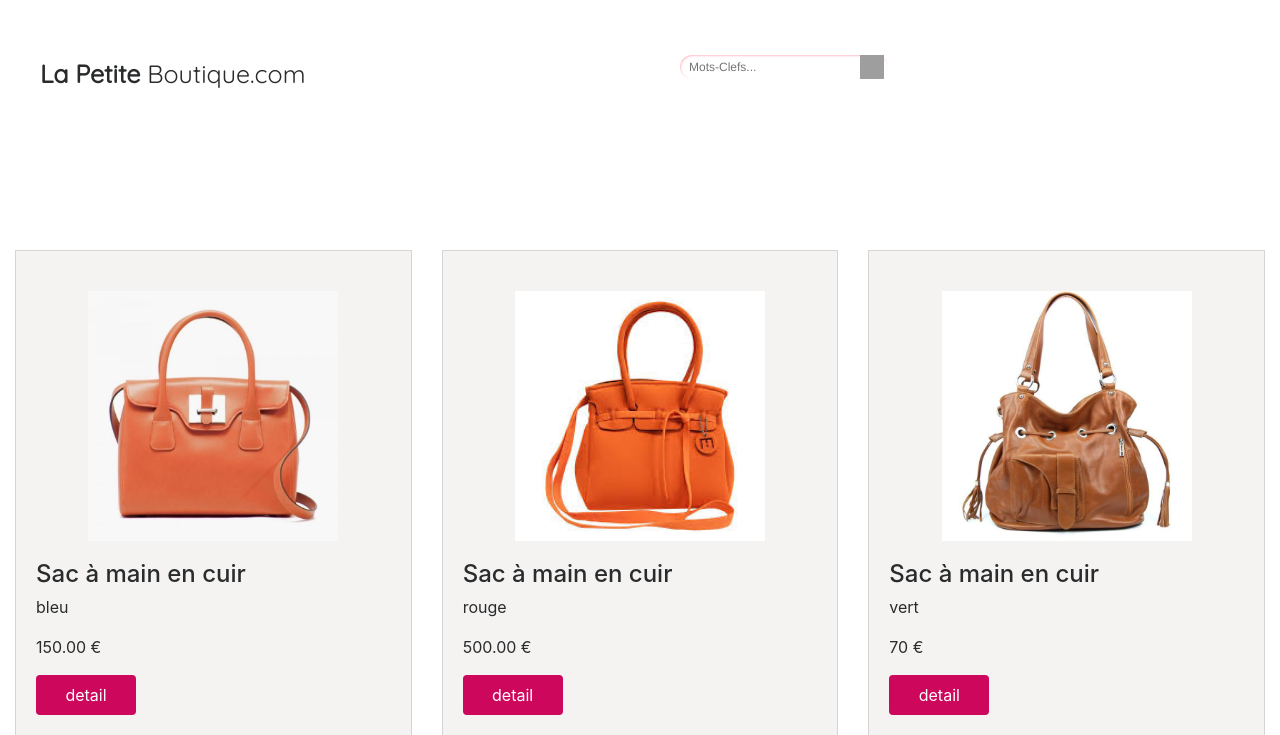
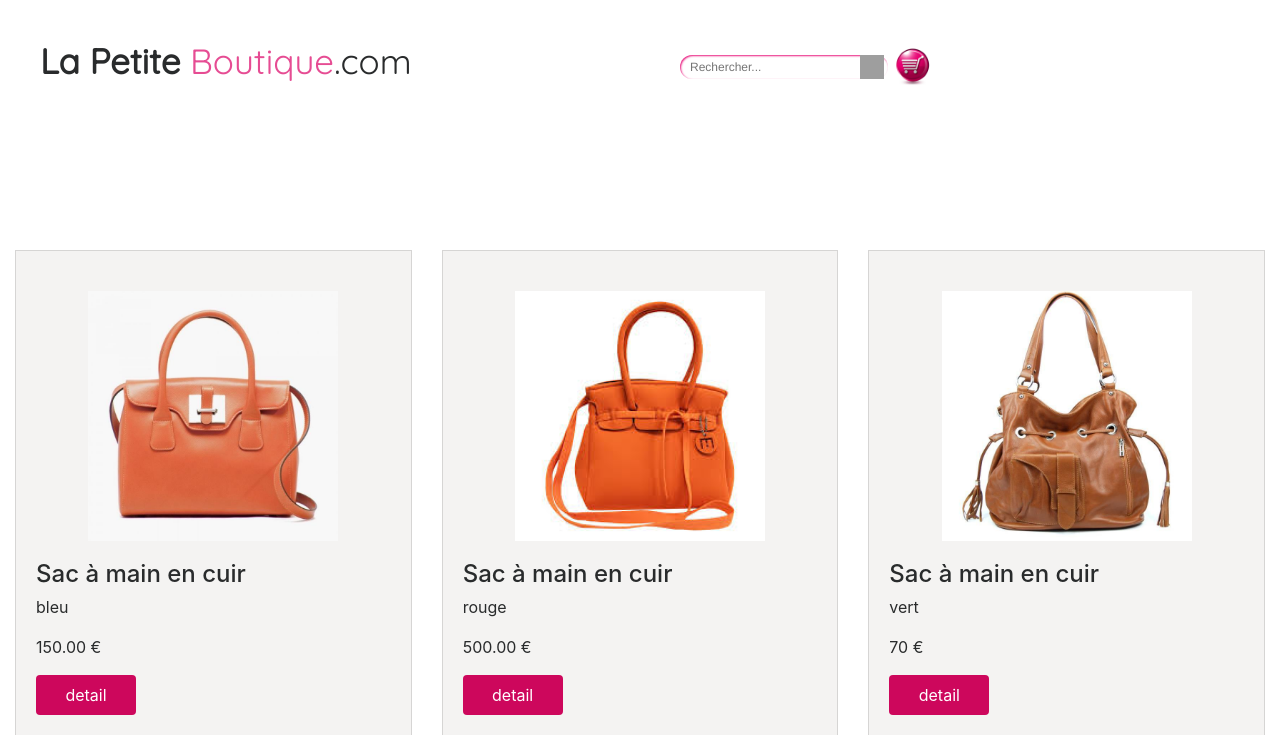
Before and after one commit to Simplon-Roubaix/sahbia_amelie, a PHP site: page / in a window 1280 px wide. Shown: the top 735 px of the page. Run offline with PHP 8.4, Linux system fonts and the light colour scheme; grey boxes are pictures that could not be loaded.

Commit message:
4 commit header

```diff
--- a/css/main.css
+++ b/css/main.css
@@ -102,7 +102,7 @@ background-color:white;
 height: 250px;
 padding-top: 55px;
 font-family: 'Quicksand', sans-serif;
-font-size: 25px;
+font-size: 35px;
 
 }
 
@@ -112,7 +112,7 @@ font-size: 25px;
 width:208px;
 height:24px;
 background:white;
-box-shadow:1px 1px 2px pink inset;
+box-shadow:1px 1px 2px rgb(233,26,127) inset;
 border-radius:2em;
 }
 
@@ -135,12 +135,22 @@ display:block;
 font:300 12px HelveticaNeue-Light, "Helvetica Neue Light", "Helvetica Neue", Helvetica, Arial, "Lucida Grande", sans-serif;
 background:none;
 width:180px;
-padding:0 9px;
+padding:0 10px;
 color:#666;
 }
 
 #marque{
+margin-top: -20px;
 margin-left: 40px;
+
+
+
+}
+
+#caddy{
+
+margin-top: -20px;
+margin-right: 5px;
 
 
 }
--- a/header.php
+++ b/header.php
@@ -12,6 +12,7 @@
 <!-- Google fonts header  -->
 <link href="https://fonts.googleapis.com/css?family=Quicksand" rel="stylesheet">
 
+
 <!-- Google fonts header  -->
         <link rel="stylesheet" href="css/normalize.css">
         <link rel="stylesheet" href="css/bootstrap.min.css">
@@ -24,15 +25,21 @@
        <div class="row entete">
 
             <div id="marque" class="col-12 col-md-12 col-lg-6">
-              <p> <strong>La Petite</strong> Boutique.com</p>
+              <p> <strong>La Petite</strong><FONT color="#E64C93"> Boutique</FONT>.com</p>
 
             </div>
             <form id="recherche" method="post">
 
-              <input name="saisie" type="text" placeholder="Mots-Clefs..." required />
+              <input name="saisie" type="text" placeholder="Rechercher..." required />
               <input class="loupe" type="submit" value="" />
 
             </form>
+            <div id="caddy">
+              <img src="img/caddi.jpg" alt="caddy" height="50" width="50">
             </div>
 
-<!-- </div> -->
+            </div>
+
+
+
+</div>
```
Also changed, not shown: img/caddi.jpg (added), img/caddy.jpeg (deleted), img/caddy2.jpeg (deleted), img/caddy3.jpeg (deleted), index.php (line endings or trailing spaces), produit.php (line endings or trailing spaces).
